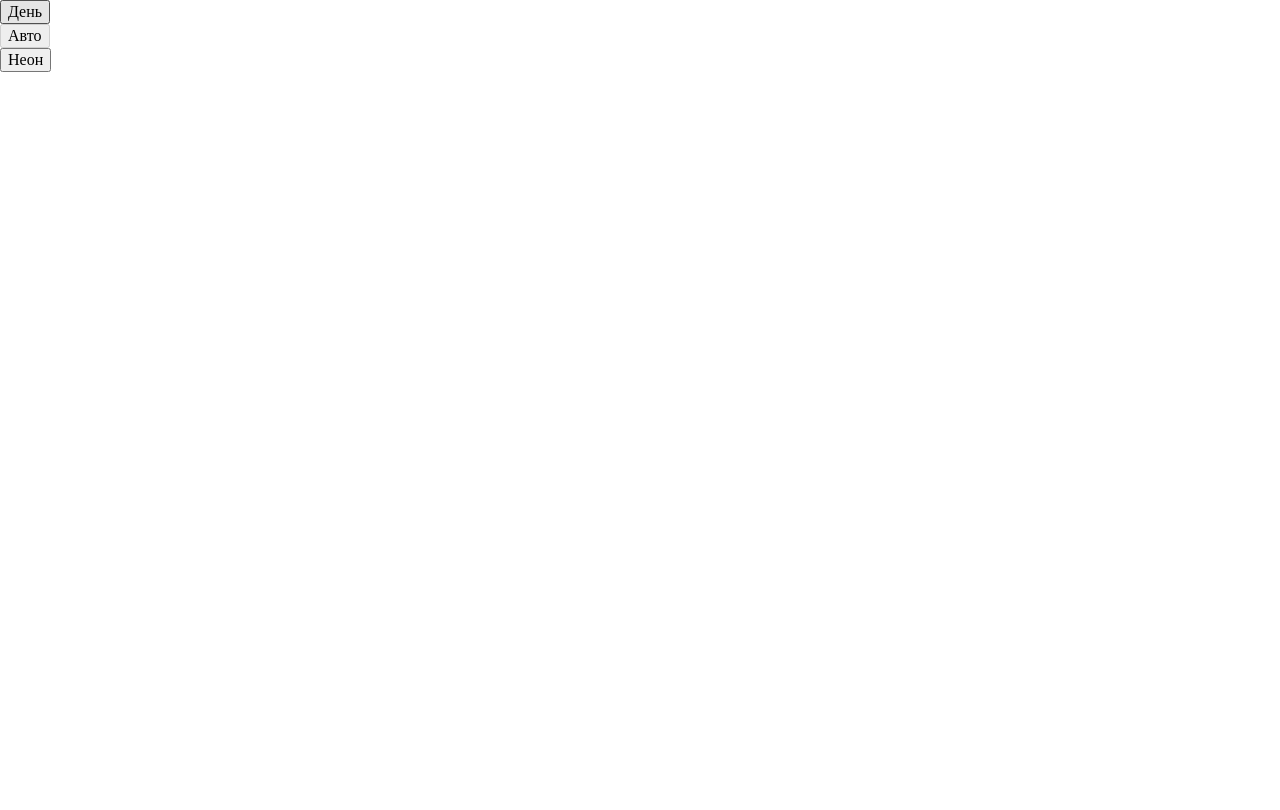
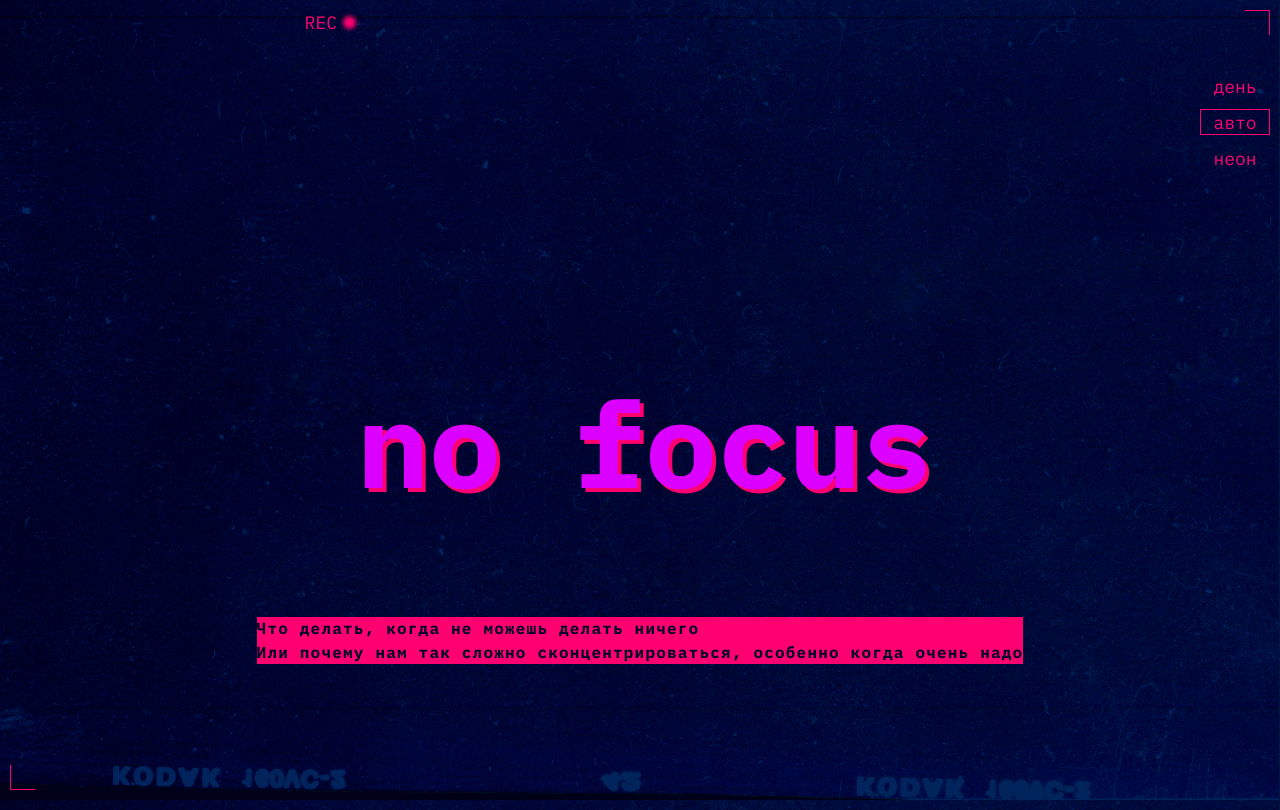
Before and after one commit to EvgeniSpicyn/slozhno-sosredotochitsya-fd, a plain HTML site: page index.html in a window 1280 px wide. Drawn offline with Linux system fonts and the light colour scheme.

Commit message:
Сверстана шапка

```diff
--- a/index.html
+++ b/index.html
@@ -5,6 +5,7 @@
     <meta http-equiv="X-UA-Compatible" content="IE=edge" />
     <meta name="viewport" content="width=device-width, initial-scale=1.0" />
     <meta name="color-scheme" content="dark light">
+    <link rel="stylesheet" href="./fonts/fonts.css" />
     <link rel="stylesheet" href="./styles/globals.css">
     <link rel="stylesheet" href="./styles/variables.css">
     <link rel="stylesheet" href="./styles/style.css">
@@ -18,6 +19,7 @@
   </head>
   <body class="page">
     <header class="header decorated-zone">
+      <p class="header__decor-text" aria-hidden="true">REC</p>
       <nav class="header__theme-menu">
         <ul class="header__theme-menu-list">
           <li class="header__theme-menu-item">
@@ -44,6 +46,9 @@
           </li>
         </ul>
       </nav>
+      <h1 class="header__title">no focus</h1>
+      <p class="header__text title-decor">Что делать, когда не можешь делать ничего <br>
+Или почему нам так сложно сконцентрироваться, особенно когда очень надо</p>
     </header>
   </body>
 </html>
--- a/styles/globals.css
+++ b/styles/globals.css
@@ -40,3 +40,7 @@ a {
   font-size: inherit;
   line-height: inherit;
 }
+
+p {
+  display: inline;
+}
--- a/styles/style.css
+++ b/styles/style.css
@@ -2,4 +2,135 @@
 
 .page {
   /* сохраните в разметке и стилях класс page у тега body. Он удобен, чтобы составлять селекторы для разных цветовых тем. */
+  background-image: var(--bg-image);
+  background-repeat: no-repeat;
+  background-size: cover;
+  background-attachment: fixed;
+  background-position: center;
+  background-color: #000028;
+  font-family: 'IBM Plex mono', sans-serif;
 }
+
+.header {
+  display: grid;
+  grid-template-columns: 1fr;
+  grid-template-rows: 1fr min-content 1fr;
+  position: relative;
+  height: 100vh;
+  min-height: 668px;
+  margin-block-end: 10px;
+}
+
+.decorated-zone:before, .decorated-zone:after {
+  position: absolute;
+  display: inline-block;
+  width: 25px;
+  height: 25px;
+  background-color: transparent;
+}
+
+.decorated-zone::before {
+  inset-block-start: 10px;
+  inset-inline-end: 10px;
+  content: "";
+  border-inline-end: #ff0070 1px solid;
+  border-block-start: #ff0070 1px solid;
+  background-color: transparent;
+}
+
+.decorated-zone::after {
+  inset-block-end: 10px;
+  inset-inline-start: 10px;
+  content: "";
+  border-inline-start: #ff0070 1px solid;
+  border-block-end: #ff0070 1px solid;
+}
+
+.header__decor-text {
+  position: absolute;
+  display: block;
+  width: 356px;
+  text-align: right;
+  margin-block-start: 11px;
+  font-size: 18px;
+  color: #ff0070;
+}
+
+.header__decor-text::after {
+  content: "";
+  display: inline-block;
+  text-align: center;
+  margin-left: 6px;
+  width: 13px;
+  height: 13px;
+  border-radius: 50%;
+  background-color: #ff0070;
+  filter: blur(2px);
+}
+
+.header__theme-menu {
+  justify-items: end;
+  align-items: center;
+
+}
+
+.header__theme-menu-list {
+  display: grid;
+  gap: 10px;
+  min-height: 98px;
+}
+
+.header__theme-menu-item {
+  height: 26px;
+}
+
+.header__theme-menu-button {
+  color: #ff0070;
+  text-transform: lowercase;
+  background-color: transparent;
+  margin-inline-end: 10px;
+  margin-block-start: 73px;
+  border: none;
+  font-size: 18px;
+  height: 26px;
+  width: 70px;
+  /* padding-block-end: 1px; */
+  /* line-height: 26px */
+}
+
+.header__theme-menu-button_active {
+  /* outline: 1px solid #fff;
+  offset-block-start: 1px; */
+  border: #ff0070 1px solid;
+}
+
+.header__title {
+  font-size: clamp(7.25rem, 7.0115rem + 1.0178vw, 7.5rem);
+  font-weight: 700;
+  line-height: 83%;
+  padding-block-start: 141px;
+  padding-inline-start: 10px;
+  color: #DB00FF;
+  text-shadow: 4px 4px 0 var(--accent-color);
+  margin-block-end: 53px;
+  justify-self: center;
+  align-self: center;
+;
+}
+
+.header__text {
+  display: inline;
+  font-weight: 700;
+  line-height: 23.4px;
+  letter-spacing: 1.2px;
+  margin-inline: 10px 10px;
+  /* margin-block-end: 12px; */
+  justify-self: center;
+  align-self: center;
+}
+
+.title-decor {
+  color: #000028;
+  background-color: #FF0070;
+  margin-block-end: 65px;
+}
--- a/styles/variables.css
+++ b/styles/variables.css
@@ -2,3 +2,7 @@
   Переменные для вашего проекта
   и их переопределение под различные устройства
 */
+:root {
+  --bg-image: url("../images/cover-image-dark.png");
+  --accent-color: #FF0070;
+}
```
